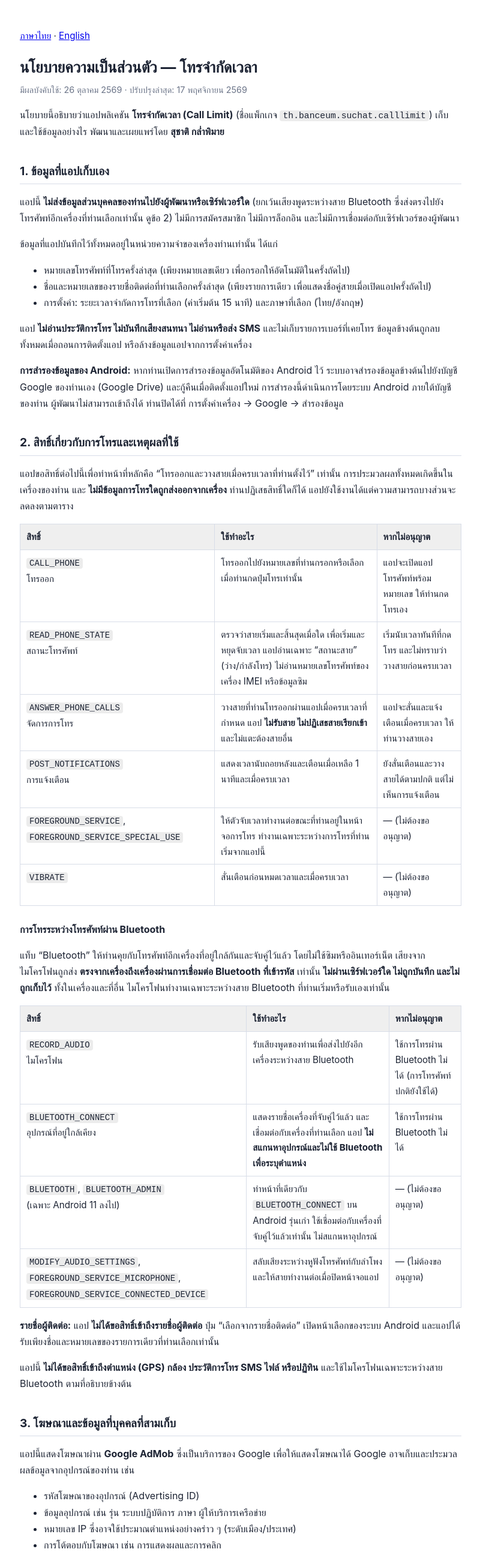
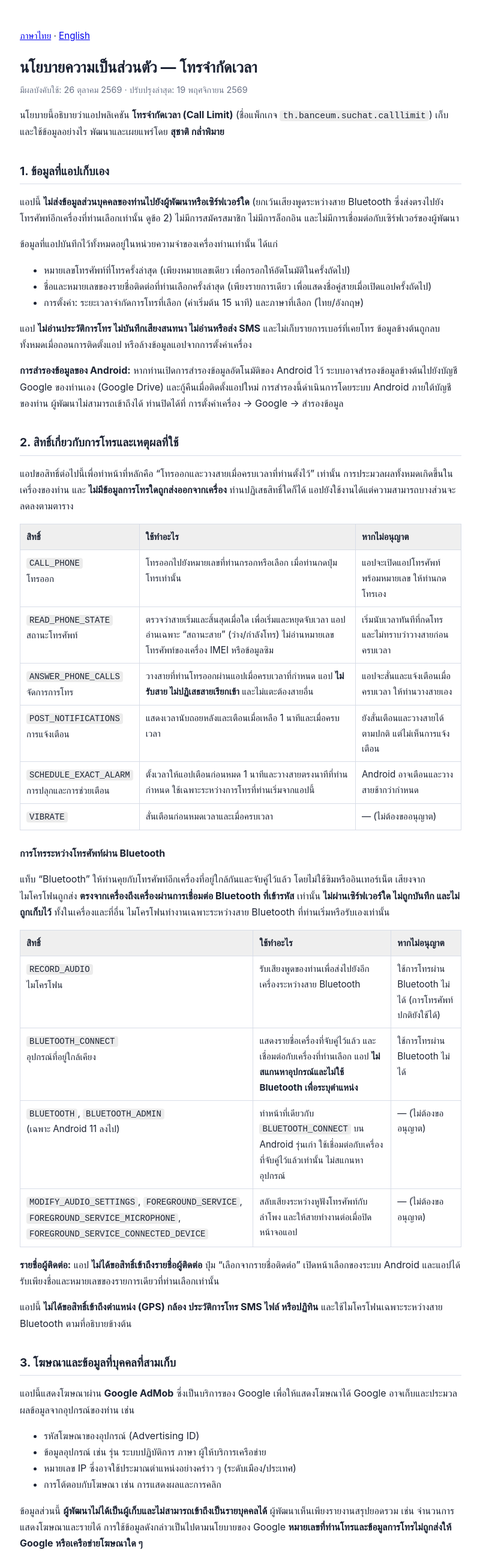
Before and after one commit to suchat-kl/suchat-kl.github.io, a plain HTML site: page calllimit/privacy-policy.html in a window 1280 px wide. Shown: the top 2592 px of the page at 60% size, without its empty margins (239-1039 px from the left). Drawn offline with Linux system fonts and the light colour scheme.

Commit message:
calllimit: นโยบายความเป็นส่วนตัวรุ่น 1.2 เลิกใช้ foreground service ของตัวจับเวลา
ตัวจับเวลาสายโทรศัพท์เปลี่ยนจาก FOREGROUND_SERVICE_SPECIAL_USE เป็น exact alarm
(SCHEDULE_EXACT_ALARM) ส่วน FOREGROUND_SERVICE เหลือใช้เฉพาะการโทรผ่าน Bluetooth

Co-Authored-By: Claude Opus 5.5 <noreply@anthropic.com>

```diff
--- a/calllimit/privacy-policy.html
+++ b/calllimit/privacy-policy.html
@@ -35,7 +35,7 @@
 <p class="lang-links"><a href="#th">ภาษาไทย</a> · <a href="#en">English</a></p>
 
 <h1 id="th">นโยบายความเป็นส่วนตัว — โทรจำกัดเวลา</h1>
-<p class="updated">มีผลบังคับใช้: 26 ตุลาคม 2569 · ปรับปรุงล่าสุด: 17 พฤศจิกายน 2569</p>
+<p class="updated">มีผลบังคับใช้: 26 ตุลาคม 2569 · ปรับปรุงล่าสุด: 19 พฤศจิกายน 2569</p>
 
 <p>
   นโยบายนี้อธิบายว่าแอปพลิเคชัน <strong>โทรจำกัดเวลา (Call Limit)</strong> (ชื่อแพ็กเกจ
@@ -98,9 +98,9 @@
     <td>ยังสั่นเตือนและวางสายได้ตามปกติ แต่ไม่เห็นการแจ้งเตือน</td>
   </tr>
   <tr>
-    <td><code>FOREGROUND_SERVICE</code>, <code>FOREGROUND_SERVICE_SPECIAL_USE</code></td>
-    <td>ให้ตัวจับเวลาทำงานต่อขณะที่ท่านอยู่ในหน้าจอการโทร ทำงานเฉพาะระหว่างการโทรที่ท่านเริ่มจากแอปนี้</td>
-    <td>— (ไม่ต้องขออนุญาต)</td>
+    <td><code>SCHEDULE_EXACT_ALARM</code><br>การปลุกและการช่วยเตือน</td>
+    <td>ตั้งเวลาให้แอปเตือนก่อนหมด 1 นาทีและวางสายตรงนาทีที่ท่านกำหนด ใช้เฉพาะระหว่างการโทรที่ท่านเริ่มจากแอปนี้</td>
+    <td>Android อาจเตือนและวางสายช้ากว่ากำหนด</td>
   </tr>
   <tr>
     <td><code>VIBRATE</code></td>
@@ -137,6 +137,7 @@
   </tr>
   <tr>
     <td><code>MODIFY_AUDIO_SETTINGS</code>,
+        <code>FOREGROUND_SERVICE</code>,
         <code>FOREGROUND_SERVICE_MICROPHONE</code>,
         <code>FOREGROUND_SERVICE_CONNECTED_DEVICE</code></td>
     <td>สลับเสียงระหว่างหูฟังโทรศัพท์กับลำโพง และให้สายทำงานต่อเมื่อปิดหน้าจอแอป</td>
@@ -256,7 +257,7 @@
 <hr>
 
 <h1 id="en">Privacy Policy — Call Limit</h1>
-<p class="updated">Effective: 26 October 2026 · Last updated: 17 November 2026</p>
+<p class="updated">Effective: 26 October 2026 · Last updated: 19 November 2026</p>
 
 <p>
   This policy explains how the <strong>Call Limit</strong> app (package
@@ -320,10 +321,10 @@
     <td>Vibration alerts and the automatic hang-up still work; no notifications are shown.</td>
   </tr>
   <tr>
-    <td><code>FOREGROUND_SERVICE</code>, <code>FOREGROUND_SERVICE_SPECIAL_USE</code></td>
-    <td>Keeps the timer running while you are on the call screen, only during a call
-        started from this app.</td>
-    <td>— (granted automatically)</td>
+    <td><code>SCHEDULE_EXACT_ALARM</code></td>
+    <td>Sets the one-minute warning and the hang-up for the exact minute you chose, only during
+        a call started from this app.</td>
+    <td>Android may deliver the warning and the hang-up late.</td>
   </tr>
   <tr>
     <td><code>VIBRATE</code></td>
@@ -361,6 +362,7 @@
   </tr>
   <tr>
     <td><code>MODIFY_AUDIO_SETTINGS</code>,
+        <code>FOREGROUND_SERVICE</code>,
         <code>FOREGROUND_SERVICE_MICROPHONE</code>,
         <code>FOREGROUND_SERVICE_CONNECTED_DEVICE</code></td>
     <td>Switches between earpiece and speaker, and keeps the call going when you leave the app.</td>
```
